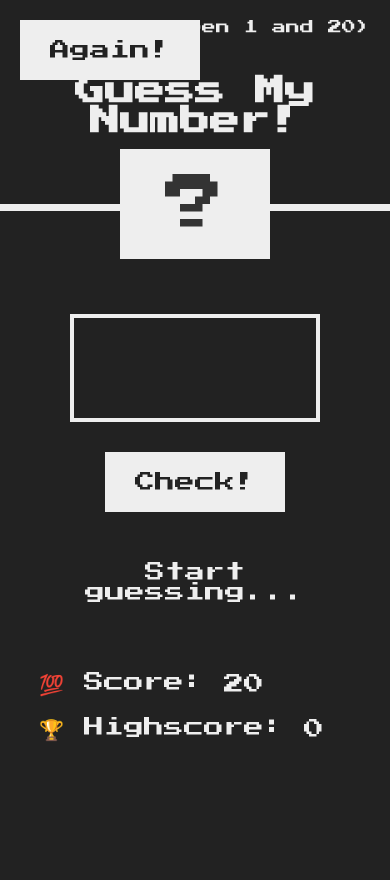
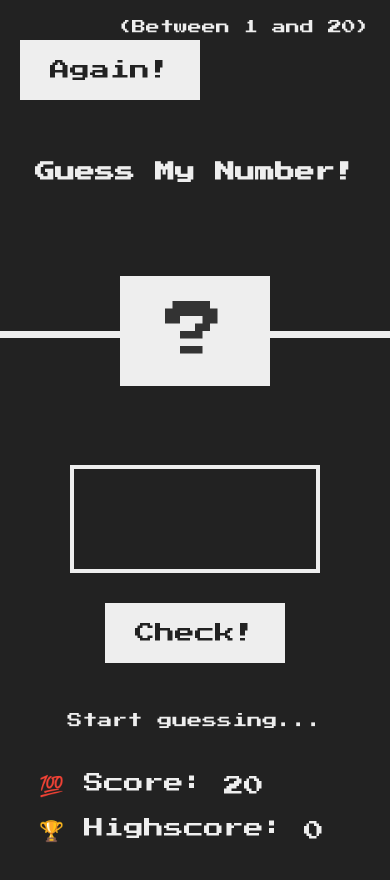
Before and after one commit to alinaaleks/guess-my-number-js, a plain HTML site: page index.html in a window 390 px wide. Before the commit the page ends 844 px from the top, so only its background shows below. Drawn offline with Linux system fonts and the light colour scheme.

Commit message:
Add media queries for 500px.

```diff
--- a/style.css
+++ b/style.css
@@ -27,6 +27,11 @@ header {
 @media only screen and (max-width: 37.5em) {
   header {
     height: 25vh;
+  }
+}
+@media only screen and (max-width: 31.25em) {
+  header {
+    height: 40vh;
   }
 }
 
@@ -86,6 +91,11 @@ h1 {
     font-size: 3rem;
   }
 }
+@media only screen and (max-width: 31.25em) {
+  h1 {
+    font-size: 2rem;
+  }
+}
 
 .secret-number {
   position: absolute;
@@ -141,6 +151,11 @@ h1 {
   top: 2rem;
   left: 2rem;
 }
+@media only screen and (max-width: 31.25em) {
+  .btn--again {
+    top: 4rem;
+  }
+}
 
 .message {
   height: 3rem;
@@ -149,6 +164,12 @@ h1 {
 @media only screen and (max-width: 37.5em) {
   .message {
     text-align: center;
+  }
+}
+@media only screen and (max-width: 31.25em) {
+  .message {
+    margin-bottom: 3rem;
+    font-size: 1.5rem;
   }
 }
 
```
